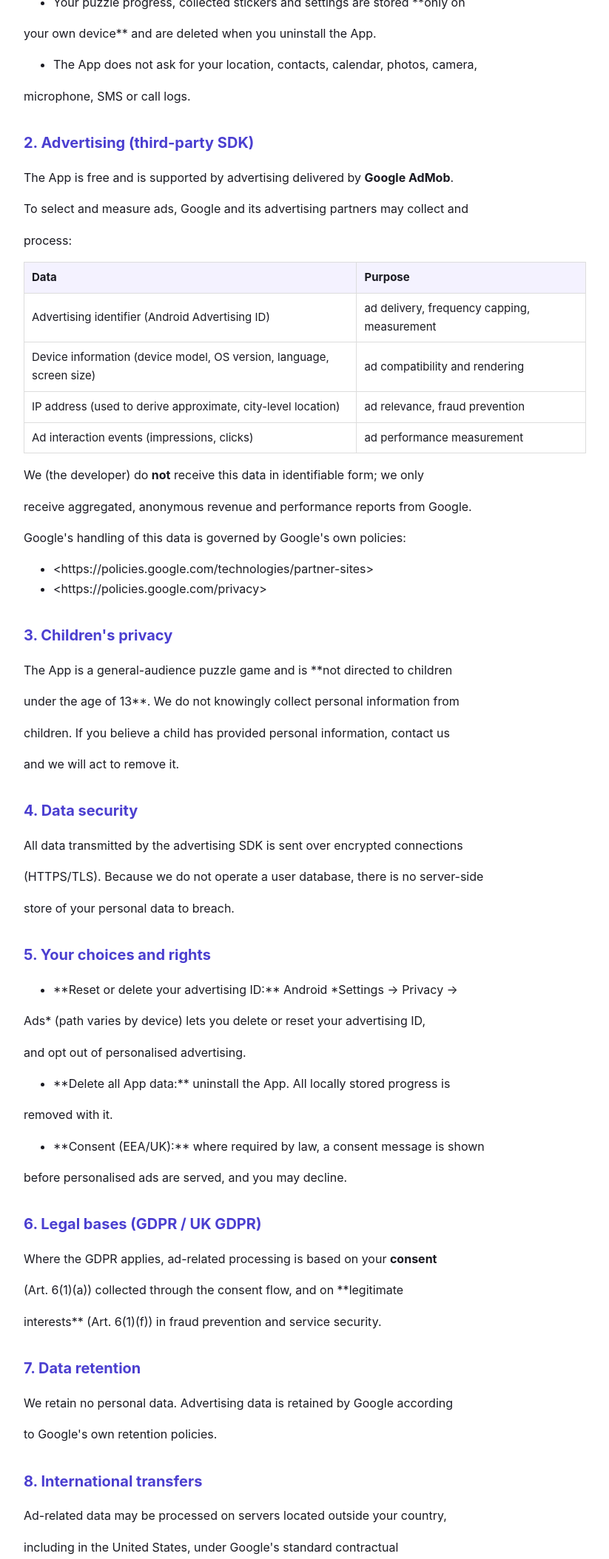
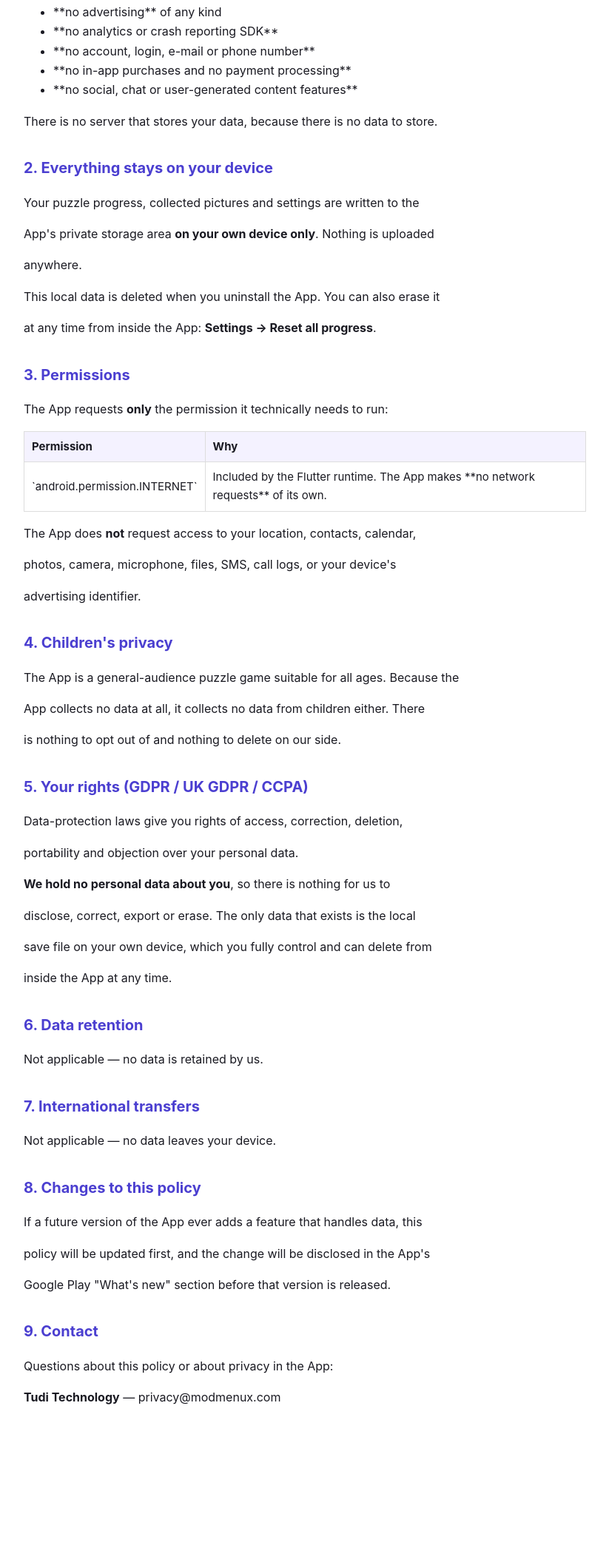
Before and after one commit to 61767603/meowgrid-privacy, a plain HTML site: page index.html in a window 1280 px wide. Shown: the part 561-2669 px from the top of the page at 74% size, without its empty margins (228-1051 px from the left). After the commit the page ends 2512 px from the top, so only its background shows below. Drawn offline with Linux system fonts and the light colour scheme.

Commit message:
Rewrite: app collects no data (ads removed)

```diff
--- a/index.html
+++ b/index.html
@@ -7,71 +7,57 @@
  h1{font-size:30px;margin-bottom:4px} h2{margin-top:34px;font-size:20px;color:#4b3fd0}
  table{border-collapse:collapse;width:100%;margin:14px 0;font-size:15px}
  th,td{border:1px solid #ddd;padding:8px 10px;text-align:left} th{background:#f4f2ff}
- code{background:#f2f2f7;padding:1px 5px;border-radius:4px}
- a{color:#4b3fd0}
+ code{background:#f2f2f7;padding:1px 5px;border-radius:4px} a{color:#4b3fd0}
+ .badge{display:inline-block;background:#e8f5e9;color:#1b5e20;border:1px solid #a5d6a7;border-radius:999px;padding:4px 12px;font-size:13px;font-weight:600;margin-bottom:8px}
 </style></head><body>
+<div class="badge">No ads · No tracking · No data collected</div>
 <h1>Privacy Policy — Meow Grid</h1>
 <p><strong>Effective date:</strong> October 14, 2026</p>
 <p><strong>Developer:</strong> Tudi Technology</p>
 <p><strong>Contact:</strong> privacy@modmenux.com</p>
-<p>This policy explains how the mobile game <strong>Meow Grid</strong> (the &quot;App&quot;) handles</p>
-<p>information. It applies to the Android version of the App distributed on</p>
-<p>Google Play.</p>
-<h2>1. Information we collect ourselves</h2>
-<p>**We do not collect, store on our servers, or transmit any personal</p>
-<p>information.**</p>
-<ul><li>No account, sign-in, e-mail address or phone number is required.</li><li>Your puzzle progress, collected stickers and settings are stored **only on</li></ul>
-<p>  your own device** and are deleted when you uninstall the App.</p>
-<ul><li>The App does not ask for your location, contacts, calendar, photos, camera,</li></ul>
-<p>  microphone, SMS or call logs.</p>
-<h2>2. Advertising (third-party SDK)</h2>
-<p>The App is free and is supported by advertising delivered by <strong>Google AdMob</strong>.</p>
-<p>To select and measure ads, Google and its advertising partners may collect and</p>
-<p>process:</p>
+<p>Meow Grid (the &quot;App&quot;) is a single-player logic puzzle game for Android.</p>
+<p><strong>This policy is short because the App collects nothing.</strong></p>
+<h2>1. We do not collect any data</h2>
+<p>The App does <strong>not</strong> collect, store, transmit or share any personal</p>
+<p>information or usage data — not by us, and not by any third-party SDK.</p>
+<p>Specifically, the App has:</p>
+<ul><li>**no advertising** of any kind</li><li>**no analytics or crash reporting SDK**</li><li>**no account, login, e-mail or phone number**</li><li>**no in-app purchases and no payment processing**</li><li>**no social, chat or user-generated content features**</li></ul>
+<p>There is no server that stores your data, because there is no data to store.</p>
+<h2>2. Everything stays on your device</h2>
+<p>Your puzzle progress, collected pictures and settings are written to the</p>
+<p>App&#x27;s private storage area <strong>on your own device only</strong>. Nothing is uploaded</p>
+<p>anywhere.</p>
+<p>This local data is deleted when you uninstall the App. You can also erase it</p>
+<p>at any time from inside the App: <strong>Settings → Reset all progress</strong>.</p>
+<h2>3. Permissions</h2>
+<p>The App requests <strong>only</strong> the permission it technically needs to run:</p>
 <table>
-<tr><th>Data</th><th>Purpose</th></tr>
-<tr><td>Advertising identifier (Android Advertising ID)</td><td>ad delivery, frequency capping, measurement</td></tr>
-<tr><td>Device information (device model, OS version, language, screen size)</td><td>ad compatibility and rendering</td></tr>
-<tr><td>IP address (used to derive approximate, city-level location)</td><td>ad relevance, fraud prevention</td></tr>
-<tr><td>Ad interaction events (impressions, clicks)</td><td>ad performance measurement</td></tr>
+<tr><th>Permission</th><th>Why</th></tr>
+<tr><td>`android.permission.INTERNET`</td><td>Included by the Flutter runtime. The App makes **no network requests** of its own.</td></tr>
 </table>
-<p>We (the developer) do <strong>not</strong> receive this data in identifiable form; we only</p>
-<p>receive aggregated, anonymous revenue and performance reports from Google.</p>
-<p>Google&#x27;s handling of this data is governed by Google&#x27;s own policies:</p>
-<ul><li>&lt;https://policies.google.com/technologies/partner-sites&gt;</li><li>&lt;https://policies.google.com/privacy&gt;</li></ul>
-<h2>3. Children&#x27;s privacy</h2>
-<p>The App is a general-audience puzzle game and is **not directed to children</p>
-<p>under the age of 13**. We do not knowingly collect personal information from</p>
-<p>children. If you believe a child has provided personal information, contact us</p>
-<p>and we will act to remove it.</p>
-<h2>4. Data security</h2>
-<p>All data transmitted by the advertising SDK is sent over encrypted connections</p>
-<p>(HTTPS/TLS). Because we do not operate a user database, there is no server-side</p>
-<p>store of your personal data to breach.</p>
-<h2>5. Your choices and rights</h2>
-<ul><li>**Reset or delete your advertising ID:** Android *Settings → Privacy →</li></ul>
-<p>  Ads* (path varies by device) lets you delete or reset your advertising ID,</p>
-<p>  and opt out of personalised advertising.</p>
-<ul><li>**Delete all App data:** uninstall the App. All locally stored progress is</li></ul>
-<p>  removed with it.</p>
-<ul><li>**Consent (EEA/UK):** where required by law, a consent message is shown</li></ul>
-<p>  before personalised ads are served, and you may decline.</p>
-<h2>6. Legal bases (GDPR / UK GDPR)</h2>
-<p>Where the GDPR applies, ad-related processing is based on your <strong>consent</strong></p>
-<p>(Art. 6(1)(a)) collected through the consent flow, and on **legitimate</p>
-<p>interests** (Art. 6(1)(f)) in fraud prevention and service security.</p>
-<h2>7. Data retention</h2>
-<p>We retain no personal data. Advertising data is retained by Google according</p>
-<p>to Google&#x27;s own retention policies.</p>
-<h2>8. International transfers</h2>
-<p>Ad-related data may be processed on servers located outside your country,</p>
-<p>including in the United States, under Google&#x27;s standard contractual</p>
-<p>safeguards.</p>
-<h2>9. Changes to this policy</h2>
-<p>If we change this policy we will update the effective date above and, where</p>
-<p>the change is material, note it in the App&#x27;s Google Play &quot;What&#x27;s new&quot;</p>
-<p>section.</p>
-<h2>10. Contact</h2>
-<p>Questions about this policy:</p>
+<p>The App does <strong>not</strong> request access to your location, contacts, calendar,</p>
+<p>photos, camera, microphone, files, SMS, call logs, or your device&#x27;s</p>
+<p>advertising identifier.</p>
+<h2>4. Children&#x27;s privacy</h2>
+<p>The App is a general-audience puzzle game suitable for all ages. Because the</p>
+<p>App collects no data at all, it collects no data from children either. There</p>
+<p>is nothing to opt out of and nothing to delete on our side.</p>
+<h2>5. Your rights (GDPR / UK GDPR / CCPA)</h2>
+<p>Data-protection laws give you rights of access, correction, deletion,</p>
+<p>portability and objection over your personal data.</p>
+<p><strong>We hold no personal data about you</strong>, so there is nothing for us to</p>
+<p>disclose, correct, export or erase. The only data that exists is the local</p>
+<p>save file on your own device, which you fully control and can delete from</p>
+<p>inside the App at any time.</p>
+<h2>6. Data retention</h2>
+<p>Not applicable — no data is retained by us.</p>
+<h2>7. International transfers</h2>
+<p>Not applicable — no data leaves your device.</p>
+<h2>8. Changes to this policy</h2>
+<p>If a future version of the App ever adds a feature that handles data, this</p>
+<p>policy will be updated first, and the change will be disclosed in the App&#x27;s</p>
+<p>Google Play &quot;What&#x27;s new&quot; section before that version is released.</p>
+<h2>9. Contact</h2>
+<p>Questions about this policy or about privacy in the App:</p>
 <p><strong>Tudi Technology</strong> — privacy@modmenux.com</p>
 </body></html>
```
